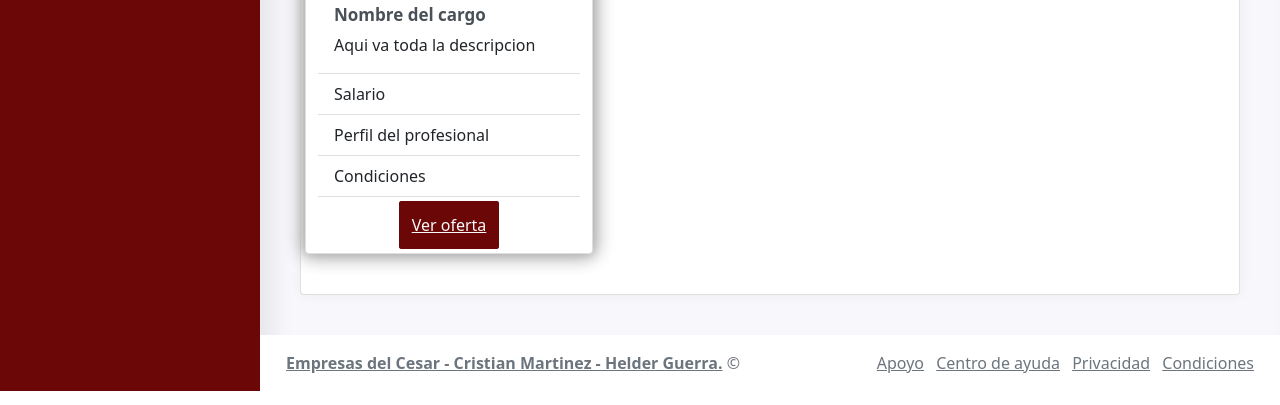
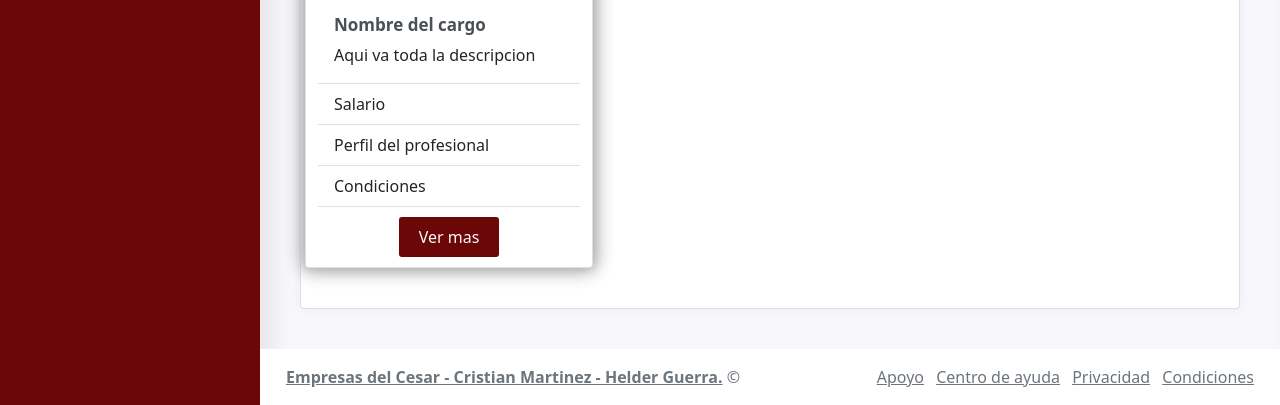
Before and after one commit to hrguerra18/ProyectoDise-o, a PHP site: page /crearOferta.php in a window 1280 px wide. Shown: the part 918-1323 px from the top of the page. Run offline with PHP 8.4, Linux system fonts and the light colour scheme; the visitor is signed in with stand-in values (Sample User, id 1); some libraries are stand-ins or nearby versions.

Commit message:
Edit crear oferta

```diff
--- a/ProyectoDiseño/Login2v2/Login/Css/style-crear-oferta.css
+++ b/ProyectoDiseño/Login2v2/Login/Css/style-crear-oferta.css
@@ -21,15 +21,22 @@
   font-size: 17px;
 }
 
+.img-tarjeta{
+  width: 100%;
+  margin-top: 5px;
+}
+
 .div-tarjeta{
   text-align: center !important;
 }
 .color-tarjeta-a{
   color: rgb(250, 250, 250);
   border: 3px solid #6B0707;
-  background: #6B0707;
-  padding: 10px;
+  background: #6B0707 ;
+  padding: 5px 0px;
   border-radius: 3px;
+  width: 100px;
+  margin: 10px auto;
 
 }
 
@@ -38,13 +45,12 @@
   border: 1px solid #6B0707;
   background: rgb(250, 250, 250);
   transition: all 200ms ease;
-
   box-shadow: 0 0 10px #b4b4b4, 0 0 20px #b4b4b4, 0 0 20px #b4b4b4;
-
-
 }
 
-
+.color-tarjeta-a:focus{
+  border-color: #6B0707 !important;
+}
 /* CSS DEL PERFIL DE LA EMPRESA */
 
 
--- a/ProyectoDiseño/Login2v2/Login/crearOferta.php
+++ b/ProyectoDiseño/Login2v2/Login/crearOferta.php
@@ -211,7 +211,9 @@ include("inc/menuEmpresa.php");
                 <form class="needs-validation" novalidate>
                     <div class="row">
                         <div class="card mt-4 edit-tarjeta" style="width: 18rem;">
-                            <img src="https://upload.wikimedia.org/wikipedia/commons/4/4c/Olimpical.png" class="card-img-top" alt="...">
+                            <div class="img-tarjeta">
+                            <img src="https://upload.wikimedia.org/wikipedia/commons/4/4c/Olimpical.png" class="card-img-top img-tarjeta" alt="...">
+                            </div>
                             <div class="card-body">
                                 <h3 class="card-title fw-bold tamaño-fuente">Nombre del cargo</h3>
                                 <p class="card-text">Aqui va toda la descripcion</p>
@@ -221,9 +223,9 @@ include("inc/menuEmpresa.php");
                                 <li class="list-group-item">Perfil del profesional</li>
                                 <li class="list-group-item">Condiciones</li>
                             </ul>
-                            <div class="card-body div-tarjeta">
-                                <a href="#" class="card-link color-tarjeta-a">Ver oferta</a>
-                            </div>
+                            <button type="button" class=" color-tarjeta-a" data-bs-toggle="modal" data-bs-target="#exampleModal">
+                                Ver mas
+                            </button>
                         </div>
                     </div>
                 </form>
```
Also changed, not shown: ProyectoDiseño/Login2v2/Login/perfilEmpresa.php (+6 -4 lines).
